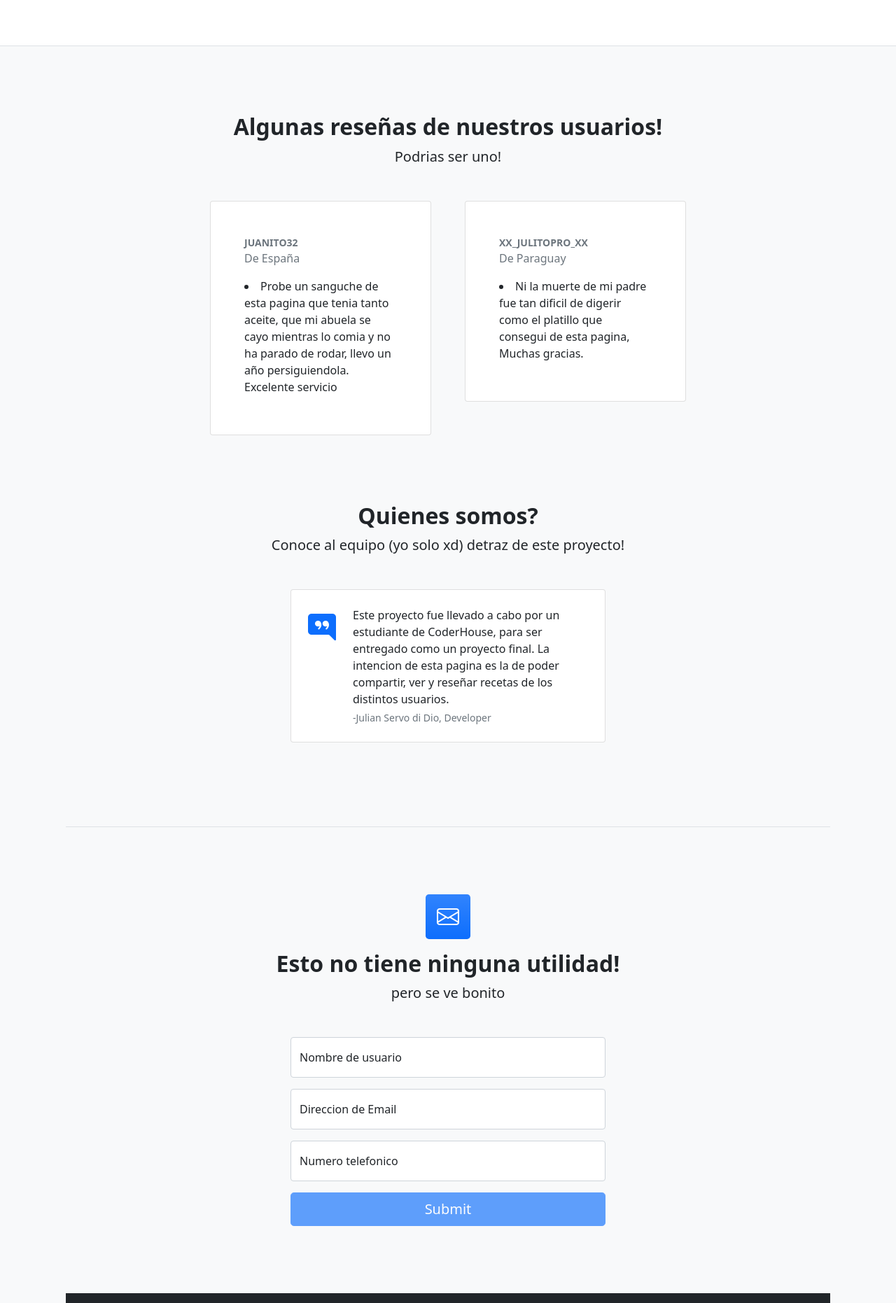
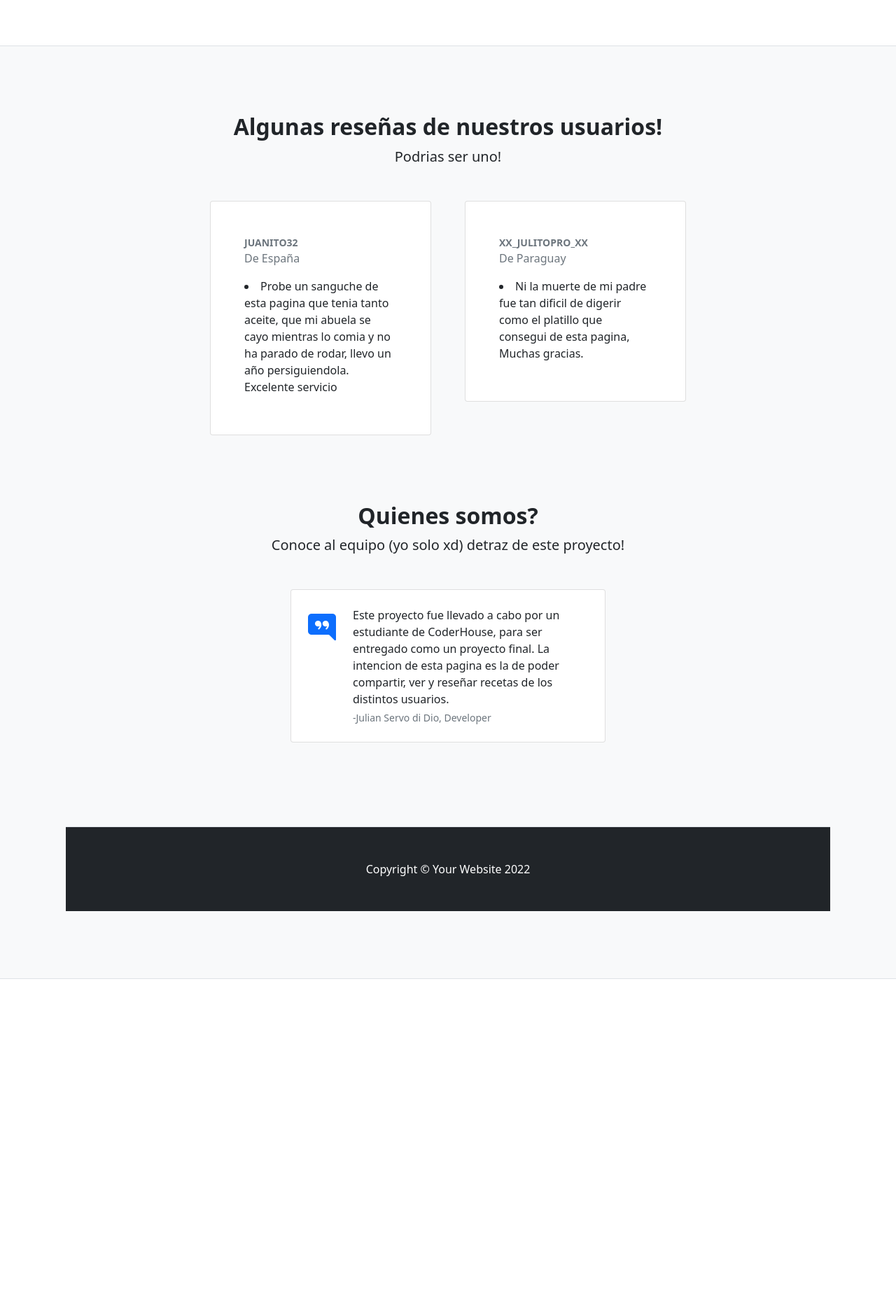
Before and after one commit to JulianSVD/TrabajoFinal, a Django app: page /agregarAvatar/ in a window 1280 px wide. Shown: the part 898-2760 px from the top of the page at 70% size. After the commit the page ends 2297 px from the top, so only its background shows below. Run offline with Django 4.2, Linux system fonts and the light colour scheme; some libraries are stand-ins or nearby versions.

Commit message:
Ultimos retoques

```diff
--- a/AppPagina/templates/AppPagina/BlogFormulario.html
+++ b/AppPagina/templates/AppPagina/BlogFormulario.html
@@ -5,7 +5,7 @@
 
 
     <table>
-        {{ form.as_p }}
+        {{ form.as_p }} {% csrf_token %}
     </table>
 
     <input type="submit" value="Crear Blog"> {% csrf_token %}
--- a/AppPagina/templates/AppPagina/leer_mas.html
+++ b/AppPagina/templates/AppPagina/leer_mas.html
@@ -9,5 +9,6 @@
     <p><strong>{{ posteos.intro }}</strong></p>
 
     <p>{{ posteos.cuerpo }}</p>
-    <p>{{ posteos.image }}</p>
+    <img src="{{ posteos.image.url }}">
+
 {% endblock %}
--- a/AppPagina/templates/AppPagina/padre.html
+++ b/AppPagina/templates/AppPagina/padre.html
@@ -117,7 +117,7 @@
                         <div class="col-lg-4">
                             <div class="feature bg-primary bg-gradient text-white rounded-3 mb-3"><i class="bi bi-toggles2"></i></div>
                             <h2 class="h4 fw-bolder">Se un critico!</h2>
-                            <p>Probaste una receta y te parecio estupenda? O a lo mejor quieres insultar a alguien por crear tal aberracion culinaria? Puedes hacer ambas!</p>
+                            <p>Probaste una receta y te parecio estupenda? Puedes hacerlo!</p>
                     </div>
                 </div>
             </div>
@@ -190,68 +190,6 @@
                         </div>
 
         </section>
-        <!-- Contact section-->
-        <section class="bg-light py-5" id="accounts/signup">
-            <div class="container px-5 my-5 px-5">
-                <div class="text-center mb-5">
-                    <div class="feature bg-primary bg-gradient text-white rounded-3 mb-3"><i class="bi bi-envelope"></i></div>
-                    <h2 class="fw-bolder">Esto no tiene ninguna utilidad!</h2>
-                    <p class="lead mb-0">pero se ve bonito</p>
-                </div>
-                <div class="row gx-5 justify-content-center">
-                    <div class="col-lg-6">
-                        <!-- * * * * * * * * * * * * * * *-->
-                        <!-- * * SB Forms Contact Form * *-->
-                        <!-- * * * * * * * * * * * * * * *-->
-                        <!-- This form is pre-integrated with SB Forms.-->
-                        <!-- To make this form functional, sign up at-->
-                        <!-- https://startbootstrap.com/solution/contact-forms-->
-                        <!-- to get an API token!-->
-                        <form id="contactForm" data-sb-form-api-token="API_TOKEN">
-                            <!-- Name input-->
-                            <div class="form-floating mb-3">
-                                <input class="form-control" id="name" type="text" placeholder="Enter your name..." data-sb-validations="required" />
-                                <label for="name">Nombre de usuario</label>
-                                <div class="invalid-feedback" data-sb-feedback="name:required">Se requiere un nombre</div>
-                            </div>
-                            <!-- Email address input-->
-                            <div class="form-floating mb-3">
-                                <input class="form-control" id="email" type="email" placeholder="name@example.com" data-sb-validations="required,email" />
-                                <label for="email">Direccion de Email</label>
-                                <div class="invalid-feedback" data-sb-feedback="email:required">Se requiere un Email</div>
-                                <div class="invalid-feedback" data-sb-feedback="email:email">El Email no es valido.</div>
-                            </div>
-                            <!-- Phone number input-->
-                            <div class="form-floating mb-3">
-                                <input class="form-control" id="phone" type="tel" placeholder="(123) 456-7890" data-sb-validations="required" />
-                                <label for="phone">Numero telefonico</label>
-                                <div class="invalid-feedback" data-sb-feedback="phone:required">Se requiere un numero telefonico</div>
-                            </div>
-                            <!-- Message input-->
-                            <!-- Submit success message-->
-                            <!---->
-                            <!-- This is what your users will see when the form-->
-                            <!-- has successfully submitted-->
-                            <div class="d-none" id="submitSuccessMessage">
-                                <div class="text-center mb-3">
-                                    <div class="fw-bolder">Form submission successful!</div>
-                                    To activate this form, sign up at
-                                    <br />
-                                    <a href="https://startbootstrap.com/solution/contact-forms">https://startbootstrap.com/solution/contact-forms</a>
-                                </div>
-                            </div>
-                            <!-- Submit error message-->
-                            <!---->
-                            <!-- This is what your users will see when there is-->
-                            <!-- an error submitting the form-->
-                            <div class="d-none" id="submitErrorMessage"><div class="text-center text-danger mb-3">Error sending message!</div></div>
-                            <!-- Submit Button-->
-                            <div class="d-grid"><button class="btn btn-primary btn-lg disabled" id="submitButton" type="submit">Submit</button></div>
-                        </form>
-                    </div>
-                </div>
-            </div>
-        </section>
         <!-- Footer-->
         <footer class="py-5 bg-dark">
             <div class="container px-5"><p class="m-0 text-center text-white">Copyright &copy; Your Website 2022</p></div>
```
Also changed, not shown: db.sqlite3, media/images/descargar.jpeg (added).
